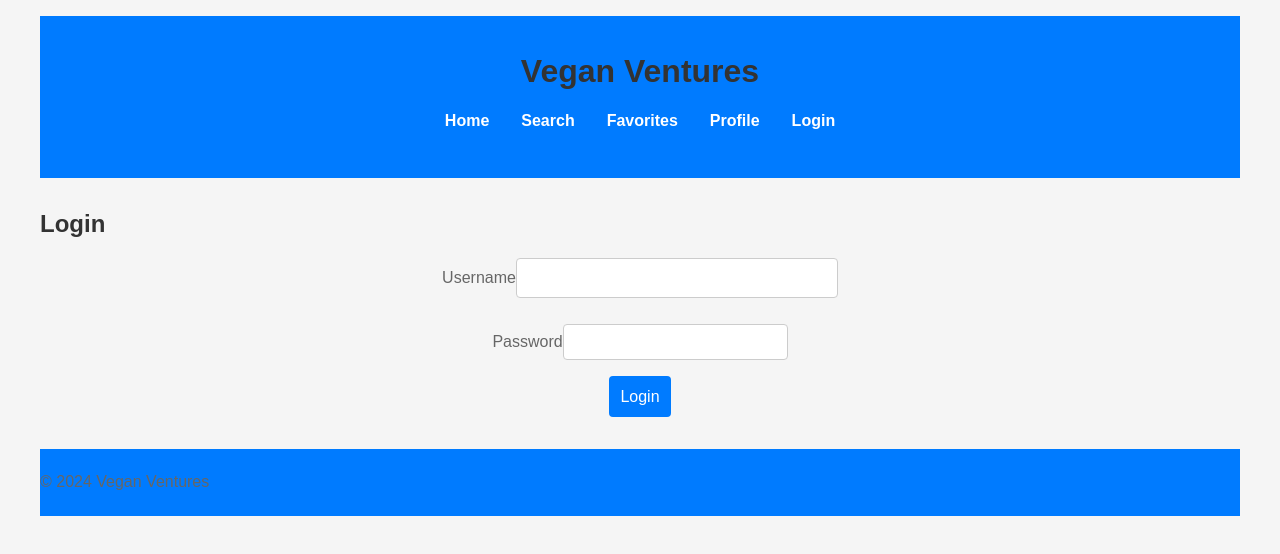
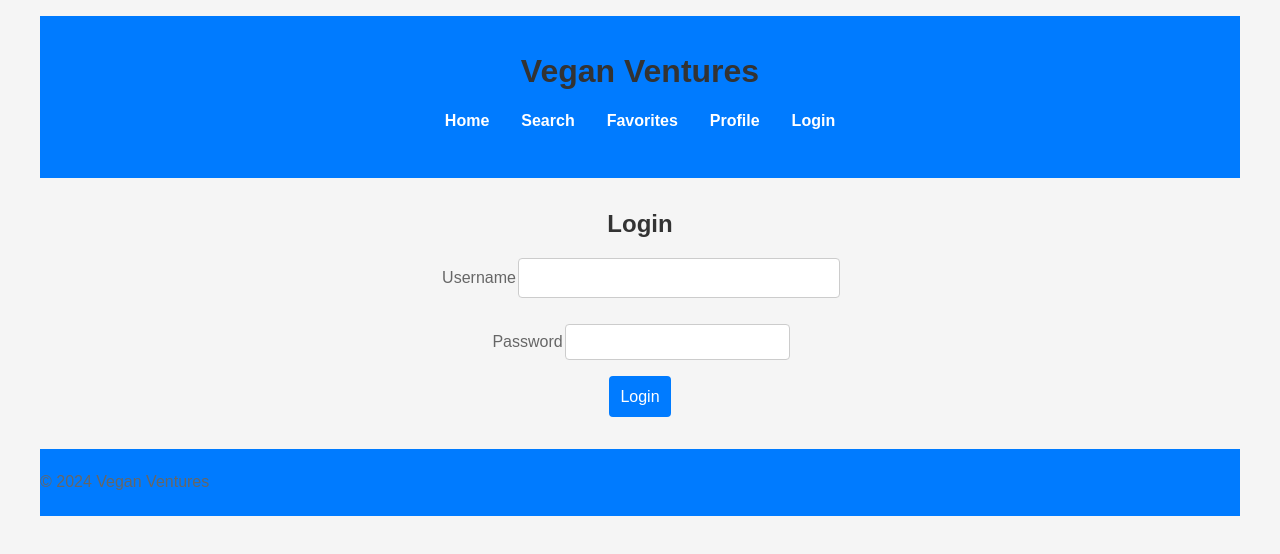
Before and after one commit to Nmsviper93/VeganVentures-Frontend, a React (Create React App) app in the folder Frontend/: page /login in a window 1280 px wide. Shown: the top 554 px of the page. Built offline with nearby package versions, Linux system fonts and the light colour scheme.

Commit message:
Update LoginPage.css

```diff
--- a/Frontend/src/styles/LoginPage.css
+++ b/Frontend/src/styles/LoginPage.css
@@ -13,7 +13,7 @@ h1 {
 }
 
 h2 {
-    align-items: center;
+    text-align: center;
 }
 
 form {
@@ -29,6 +29,7 @@ div {
 label {
     margin-bottom: 0.5em;
     color: #666;
+    padding: 2px;
 }
 
 input {
```
